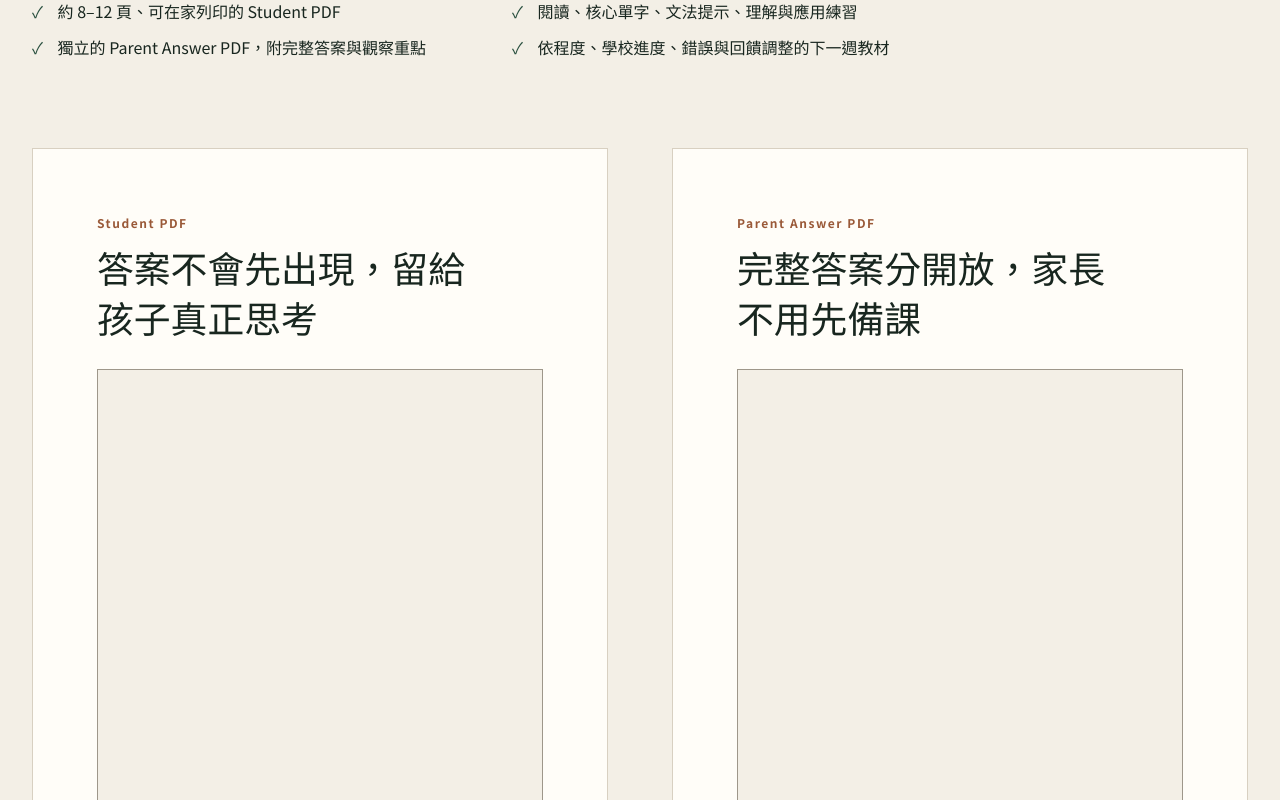
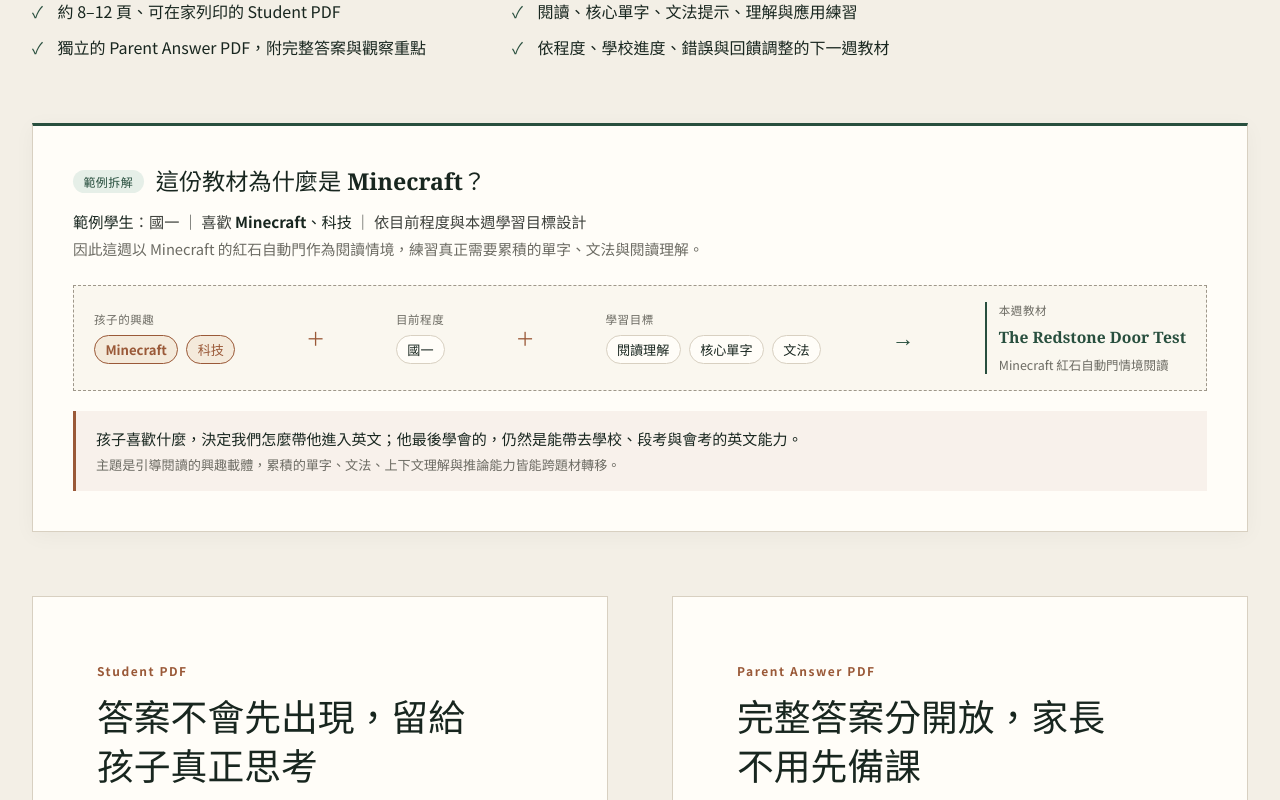
Before and after one commit to egger-meow/eng-tutor-saas, a React (Vite) app in the folder apps/web/: page / in a window 1280 px wide. Shown: the part 2400-3200 px from the top of the page. Built offline with nearby package versions, Linux system fonts and the light colour scheme; no server answers.

Commit message:
feat(web): update landing page hero emphasis and sample personalization explainer

```diff
--- a/apps/web/src/App.css
+++ b/apps/web/src/App.css
@@ -82,7 +82,30 @@
 .weekly-contents { display: grid; grid-template-columns: 1fr 1fr; gap: var(--space-3) var(--space-8); margin: var(--space-8) 0 0; padding: 0; list-style: none; }
 .weekly-contents li { position: relative; padding-left: 1.6rem; color: var(--color-ink); }
 .weekly-contents li::before { content: '✓'; position: absolute; left: 0; color: var(--color-action); font-weight: 900; }
+.sample-personalization-explainer { margin-top: clamp(2.5rem, 5vw, 4rem); }
+.sample-context-card { padding: clamp(1.5rem, 3.5vw, 2.5rem); border: 1px solid var(--color-rule); border-top: 3px solid var(--color-action); background: var(--color-paper); box-shadow: 0 4px 20px rgb(24 38 31 / 4%); }
+.sample-context-header { display: flex; align-items: center; gap: var(--space-3); margin-bottom: var(--space-3); }
+.sample-context-badge { display: inline-flex; align-items: center; padding: 0.2rem 0.65rem; border-radius: 999px; background: var(--color-success-soft); color: var(--color-action); font-size: 0.75rem; font-weight: 800; letter-spacing: 0.04em; }
+.sample-context-title { margin: 0; color: var(--color-ink); font-family: var(--font-display); font-size: clamp(1.15rem, 2.2vw, 1.45rem); font-weight: 600; }
+.sample-context-meta { margin: var(--space-2) 0 0; color: var(--color-text); font-size: 0.95rem; line-height: 1.6; }
+.sample-context-meta strong { color: var(--color-ink); }
+.sample-context-narrative { margin: var(--space-1) 0 var(--space-6); color: var(--color-muted); font-size: 0.92rem; line-height: 1.6; }
+.sample-flow-strip { display: flex; align-items: center; justify-content: space-between; flex-wrap: wrap; gap: var(--space-3); padding: var(--space-4) var(--space-5); margin-bottom: var(--space-5); border: 1px dashed var(--color-rule-strong); background: rgb(246 242 233 / 55%); }
+.sample-flow-node { display: flex; flex-direction: column; gap: var(--space-2); }
+.node-label { color: var(--color-muted); font-size: 0.72rem; font-weight: 700; letter-spacing: 0.05em; }
+.node-tags { display: flex; flex-wrap: wrap; gap: var(--space-2); }
+.tag-pill { display: inline-flex; align-items: center; padding: 0.25rem 0.65rem; border-radius: 999px; background: var(--color-paper); border: 1px solid var(--color-rule); color: var(--color-ink); font-size: 0.82rem; font-weight: 600; }
+.tag-pill.tag-accent { background: var(--color-warning-soft); border-color: var(--color-accent); color: var(--color-accent); font-weight: 700; }
+.flow-plus { color: var(--color-accent); font-family: var(--font-display); font-size: 1.2rem; font-weight: 700; }
+.flow-arrow { color: var(--color-action); font-family: var(--font-display); font-size: 1.4rem; font-weight: 700; }
+.sample-flow-node.node-output { padding-left: var(--space-3); border-left: 2px solid var(--color-action); }
+.output-title { color: var(--color-action); font-family: var(--font-display); font-size: 0.98rem; font-weight: 700; }
+.output-subtitle { color: var(--color-muted); font-size: 0.78rem; }
+.sample-context-footer { padding: var(--space-4) var(--space-5); border-left: 3px solid var(--color-accent); background: rgb(154 89 56 / 7%); }
+.sample-context-footer .footer-message { margin: 0; color: var(--color-ink); font-size: 0.94rem; line-height: 1.6; }
+.sample-context-footer .footer-subtext { margin: var(--space-1) 0 0; color: var(--color-muted); font-size: 0.82rem; line-height: 1.5; }
 .document-pair { display: grid; grid-template-columns: 1fr 1fr; gap: clamp(2rem, 5vw, 5rem); margin-top: clamp(3rem, 7vw, 6rem); }
+.deliverables-section .document-pair { margin-top: clamp(2.5rem, 5vw, 4rem); }
 .document-pair article { position: relative; min-height: 25rem; padding: clamp(2rem, 5vw, 4rem); border: 1px solid var(--color-rule); background: var(--color-paper); }
 .document-pair article > span { position: absolute; top: 1.5rem; right: 1.5rem; color: var(--color-rule-strong); font-family: var(--font-display); font-size: 2rem; }
 .document-label { margin-top: 5rem; color: var(--color-accent); font-size: .75rem; font-weight: 800; letter-spacing: .13em; }
@@ -247,6 +270,9 @@
   .outcome-strip article { border-right: 0; border-bottom: 1px solid var(--color-rule); }
   .outcome-strip article:last-child { border-bottom: 0; }
   .weekly-contents, .comparison-compact { grid-template-columns: 1fr; }
+  .sample-flow-strip { flex-direction: column; align-items: flex-start; gap: var(--space-3); }
+  .flow-plus, .flow-arrow { align-self: center; transform: rotate(90deg); }
+  .sample-flow-node.node-output { padding-left: 0; padding-top: var(--space-2); border-left: 0; border-top: 2px solid var(--color-action); width: 100%; }
   .founding-offer, .pricing-cta { grid-column: auto; }
 }
 
@@ -264,6 +290,9 @@
   .hero-editorial strong { font-size: 1.65rem; }
   .public-section { padding-block: 4rem; }
   .week-sheet, .document-pair article, .why-not-gpt, .pricing-card { padding: var(--space-5); }
+  .sample-context-card { padding: var(--space-4); }
+  .sample-context-header { flex-wrap: wrap; }
+  .sample-flow-strip { padding: var(--space-3); }
   .pdf-preview { height: 27rem; }
   .learning-sequence { margin-block: var(--space-10); }
   .learning-sequence li { display: grid; grid-template-columns: 2rem 1fr; gap: var(--space-3); padding: var(--space-4); }
--- a/apps/web/src/routes/LandingPage.tsx
+++ b/apps/web/src/routes/LandingPage.tsx
@@ -105,6 +105,69 @@
             <ul className="weekly-contents">{weeklyContents.map((item) => <li key={item}>{item}</li>)}</ul>
           </FadeInUp>
 
+          <FadeInUp delay={0.1} className="sample-personalization-explainer">
+            <div className="sample-context-card">
+              <div className="sample-context-header">
+                <span className="sample-context-badge">範例拆解</span>
+                <h3 className="sample-context-title">這份教材為什麼是 Minecraft？</h3>
+              </div>
+
+              <p className="sample-context-meta">
+                <strong>範例學生</strong>：國一 ｜ 喜歡 <strong>Minecraft、科技</strong> ｜ 依目前程度與本週學習目標設計
+              </p>
+              <p className="sample-context-narrative">
+                因此這週以 Minecraft 的紅石自動門作為閱讀情境，練習真正需要累積的單字、文法與閱讀理解。
+              </p>
+
+              <div className="sample-flow-strip" aria-label="個人化教材生成流程">
+                <div className="sample-flow-node">
+                  <span className="node-label">孩子的興趣</span>
+                  <div className="node-tags">
+                    <span className="tag-pill tag-accent">Minecraft</span>
+                    <span className="tag-pill tag-accent">科技</span>
+                  </div>
+                </div>
+
+                <span className="flow-plus" aria-hidden="true">＋</span>
+
+                <div className="sample-flow-node">
+                  <span className="node-label">目前程度</span>
+                  <div className="node-tags">
+                    <span className="tag-pill">國一</span>
+                  </div>
+                </div>
+
+                <span className="flow-plus" aria-hidden="true">＋</span>
+
+                <div className="sample-flow-node">
+                  <span className="node-label">學習目標</span>
+                  <div className="node-tags">
+                    <span className="tag-pill">閱讀理解</span>
+                    <span className="tag-pill">核心單字</span>
+                    <span className="tag-pill">文法</span>
+                  </div>
+                </div>
+
+                <span className="flow-arrow" aria-hidden="true">→</span>
+
+                <div className="sample-flow-node node-output">
+                  <span className="node-label">本週教材</span>
+                  <strong className="output-title">The Redstone Door Test</strong>
+                  <span className="output-subtitle">Minecraft 紅石自動門情境閱讀</span>
+                </div>
+              </div>
+
+              <div className="sample-context-footer">
+                <p className="footer-message">
+                  <strong>孩子喜歡什麼，決定我們怎麼帶他進入英文；他最後學會的，仍然是能帶去學校、段考與會考的英文能力。</strong>
+                </p>
+                <p className="footer-subtext">
+                  主題是引導閱讀的興趣載體，累積的單字、文法、上下文理解與推論能力皆能跨題材轉移。
+                </p>
+              </div>
+            </div>
+          </FadeInUp>
+
           <StaggerContainer className="document-pair pdf-preview-grid" staggerDelay={0.15}>
             <StaggerItem><article className="pdf-preview-card">
               <p className="document-label">Student PDF</p><h3>答案不會先出現，留給孩子真正思考</h3>
```
Also changed, not shown: 1 other file (tests, documents, lock files or other folders).
